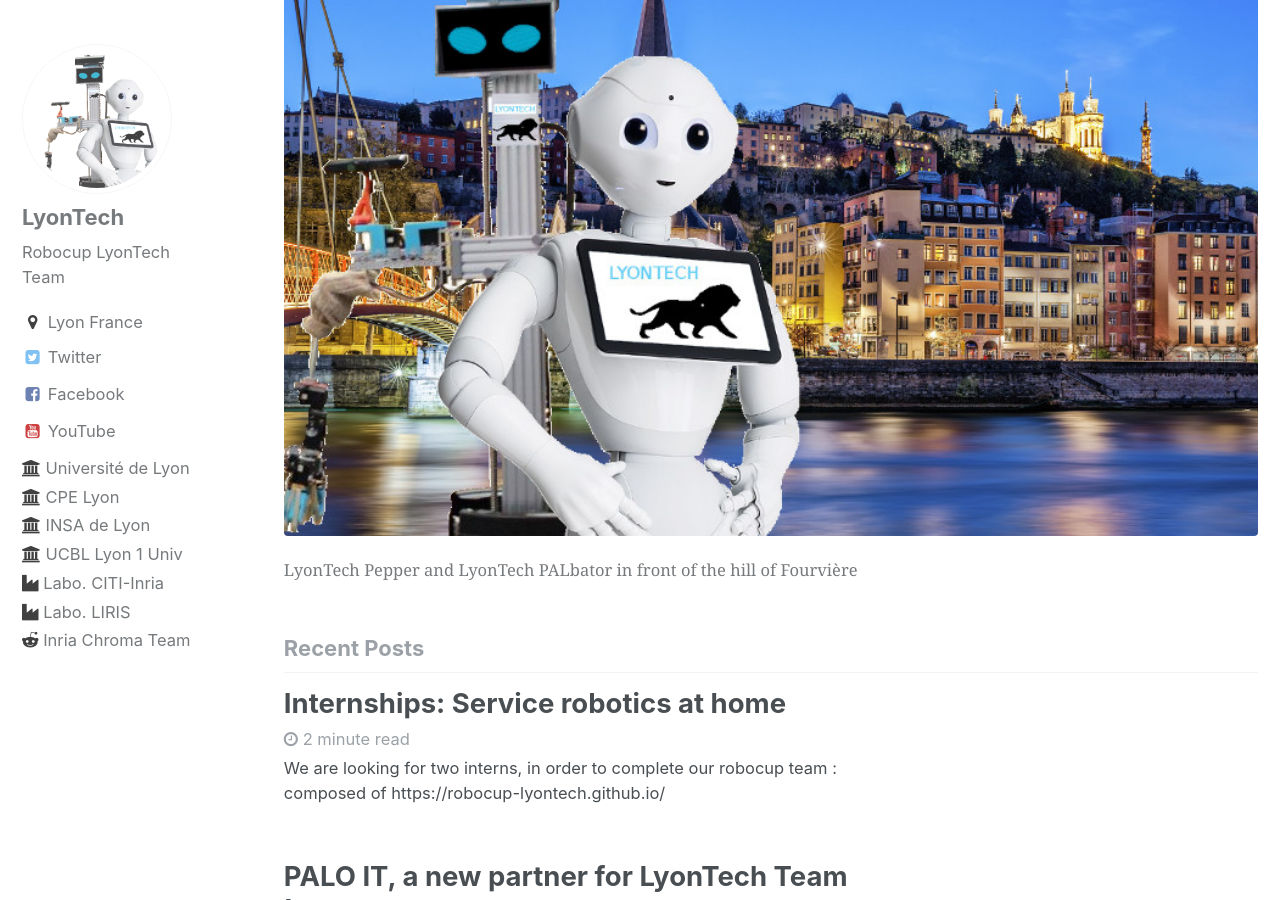
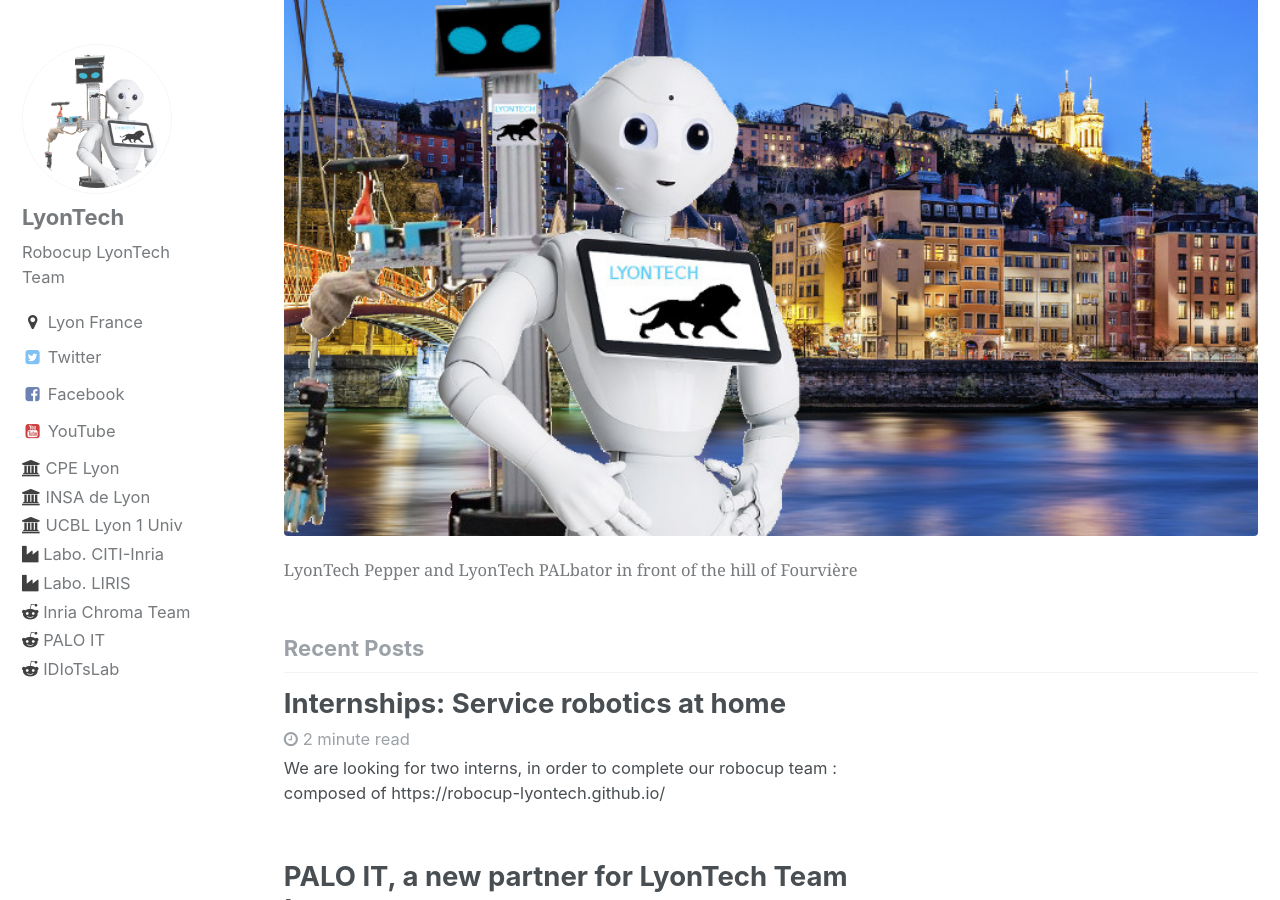
Before and after one commit to Robocup-Lyontech/Robocup-Lyontech.github.io, a Jekyll site: the page built from index.html, in a window 1280 px wide and 900 px high, scrolled down 301 px. Built offline with Jekyll 4.4.1, drawn with Linux system fonts in a browser that asks for light colours; the list of posts is cut into pages by our own code.

Commit message:
Test : add PALO IT and IDIoTsLab in the lest list

```diff
--- a/_includes/author-profile-custom-links.html
+++ b/_includes/author-profile-custom-links.html
@@ -1,7 +1,7 @@
   <li>
-    <a href="http://lyon-university.org/" itemprop="sameAs">
+    <!-- <a href="http://lyon-university.org/" itemprop="sameAs">
       <i class="fa fa-institution" aria-hidden="true"></i> Université de Lyon
-    </a>
+    </a> -->
     <a href="https://www.cpe.fr" itemprop="sameAs">
       <i class="fa fa-institution" aria-hidden="true"></i> CPE Lyon
     </a>
@@ -20,8 +20,15 @@
       <i class="fa fa-industry" aria-hidden="true"></i>  Labo. LIRIS
     </a>
 
-
     <a href="https://team.inria.fr/chroma/en/" itemprop="sameAs">
       <i class="fa fa-reddit-alien" aria-hidden="true"></i> Inria Chroma Team
     </a>
+
+    <a href="https://www.palo-it.com/en/" itemprop="sameAs">
+      <i class="fa fa-reddit-alien" aria-hidden="true"></i> PALO IT
+    </a>
+
+    <a href="https://idiotslab.fr/" itemprop="sameAs">
+      <i class="fa fa-reddit-alien" aria-hidden="true"></i> IDIoTsLab
+    </a>
   </li>
```
